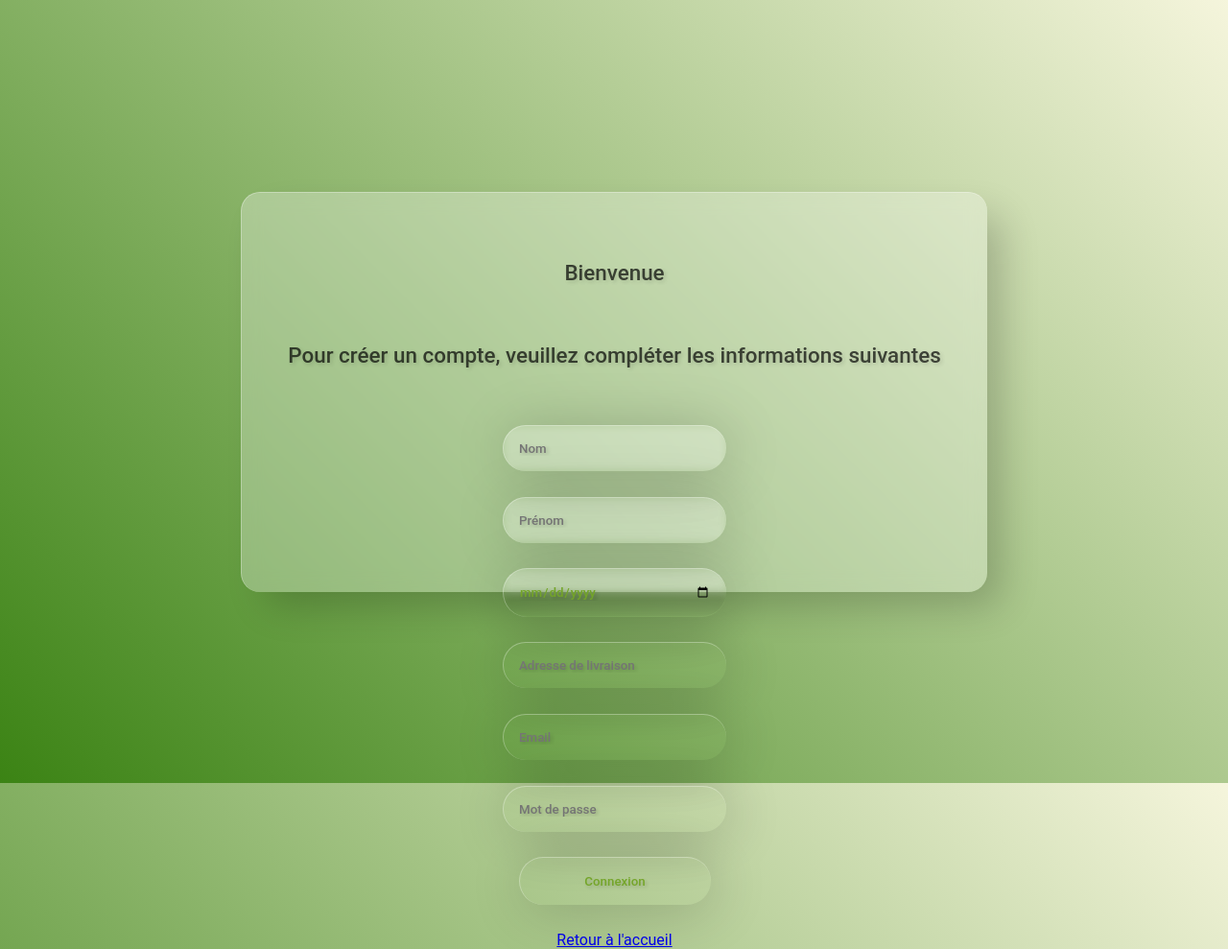
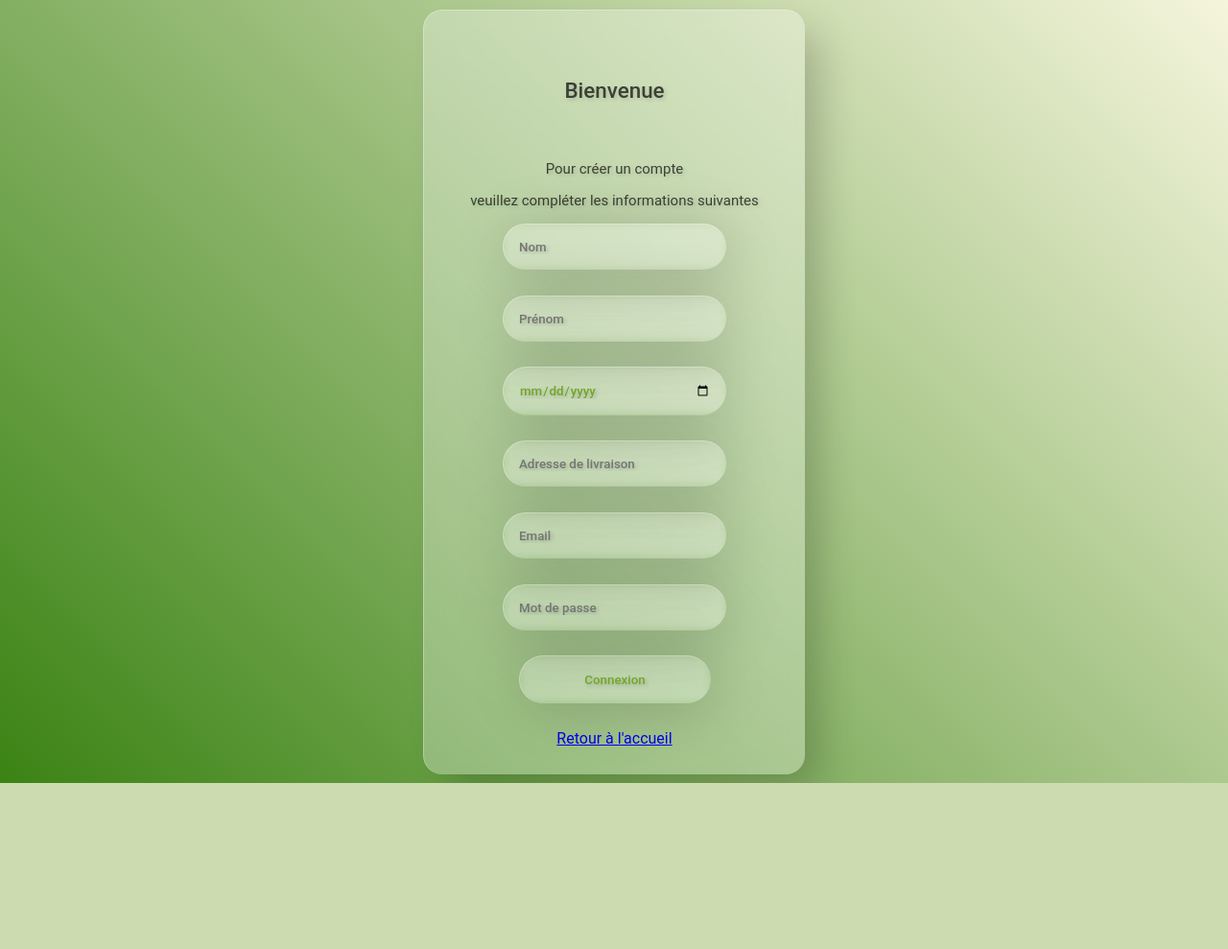
Before and after one commit to SyyeeIsNotAvailable/tp-web, a PHP site: page /html/newsletter.html in a window 1280 px wide. Shown: the whole page at 96% size. After the commit the page ends 816 px from the top, so only its background shows below. Run offline with PHP 8.4, Linux system fonts and the light colour scheme.

Commit message:
modif page newsletter

```diff
--- a/html/identifictaion.html
+++ b/html/identifictaion.html
@@ -11,7 +11,7 @@
     </header>
     <main>
         <div class="container">
-            <form>
+            <form class="form1">
                 <p class="titre">Bienvenue</p>
                 <input type="email" placeholder="Email"><br>
                 <input type="password" placeholder="Mot de passe"><br>
--- a/html/newsletter.html
+++ b/html/newsletter.html
@@ -4,16 +4,17 @@
     <meta charset="UTF-8">
     <meta name="Newsletter">
     <link rel="stylesheet" href="../style.css" />
-    <title>Identification</title>
+    <title>Newsletter</title>
 </head>
 <body id="backcolor-identification">
     <header>
     </header>
     <main>
         <div class="newletters">
-            <form>
+            <form class="form2">
                 <p class="titre">Bienvenue</p>
-                <p class="titre">Pour créer un compte, veuillez compléter les informations suivantes</p>
+                <p class="titre2">Pour créer un compte</p>
+                <p class="titre2">veuillez compléter les informations suivantes</p>
                 <input type="text" placeholder="Nom"><br>
                 <input type="text" placeholder="Prénom"><br>
                 <input type="date" placeholder="Date de naissance"><br>
--- a/style.css
+++ b/style.css
@@ -157,10 +157,24 @@ nav a:hover {
     justify-content: center;
 }
 
-form {
+.form1 {
     background: rgba(255, 255, 255, .3);
     padding: 3rem;
     height: 320px;
+    border-radius: 20px;
+    border-left: 1px solid rgba(255, 255, 255, .3);
+    border-top: 1px solid rgba(255, 255, 255, .3);
+    backdrop-filter: blur(10px);
+    -webkit-backdrop-filter: blur(10px);
+    -moz-backdrop-filter: blur(10px);
+    box-shadow: 20px 20px 40px -6px rgba(0, 0, 0, .2);
+    text-align: center;
+}
+
+.form2{
+    background: rgba(255, 255, 255, .3);
+    padding: 3rem;
+    height: 700px;
     border-radius: 20px;
     border-left: 1px solid rgba(255, 255, 255, .3);
     border-top: 1px solid rgba(255, 255, 255, .3);
@@ -212,6 +226,7 @@ input, button {
     transition: all .3s;
     margin-bottom: 2em;
 }
+
 
 @keyframes etendre {
     0% {
@@ -296,3 +311,10 @@ button {
             animation: apparaitre 1s ease-in-out;
             animation-fill-mode: forwards
         }
+
+.titre2 {
+    color: black;
+    font-size: 15px;
+    opacity: .7;
+    text-shadow: 2px 2px 4px rgba(0, 0, 0, .2);
+}
```
Also changed, not shown: images/logo-png.png, images/logo-transparent-png.png.
